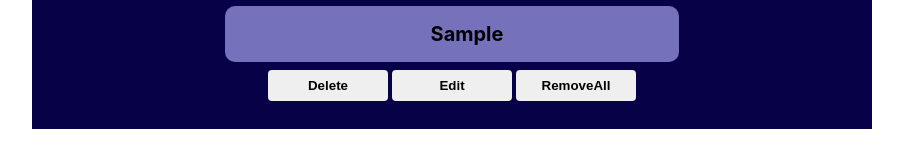
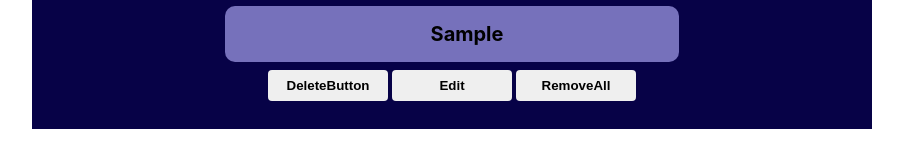
Before and after one commit to SimranKumari93/to-do-app, a React (Create React App) app: page / in a window 1280 px wide. Both pictures are taken after typing "Sample", "2020-01-15" into the empty fields and a click on the button "Add". Shown: the part 163-323 px from the top of the page, without its empty margins (268-1171 px from the left). Built offline with nearby package versions, Linux system fonts and the light colour scheme.

Commit message:
new repo

```diff
--- a/src/components/Task.js
+++ b/src/components/Task.js
@@ -5,7 +5,7 @@ const Task = ({activity , removeActivity ,removeAll, id, Handledit}) => {
   return (
     <div className='task'>
         <h2 className='listData'> {activity} </h2>
-        <button className='delete-btn' onClick={() => removeActivity(id)}> Delete </button>
+        <button className='delete-btn' onClick={() => removeActivity(id)}> DeleteButton </button>
         <button className='edit-btn' onClick={() => Handledit(id)}> Edit </button>
         <button className='edit-btn' onClick={() => removeAll(id)}> RemoveAll </button>
 
```
